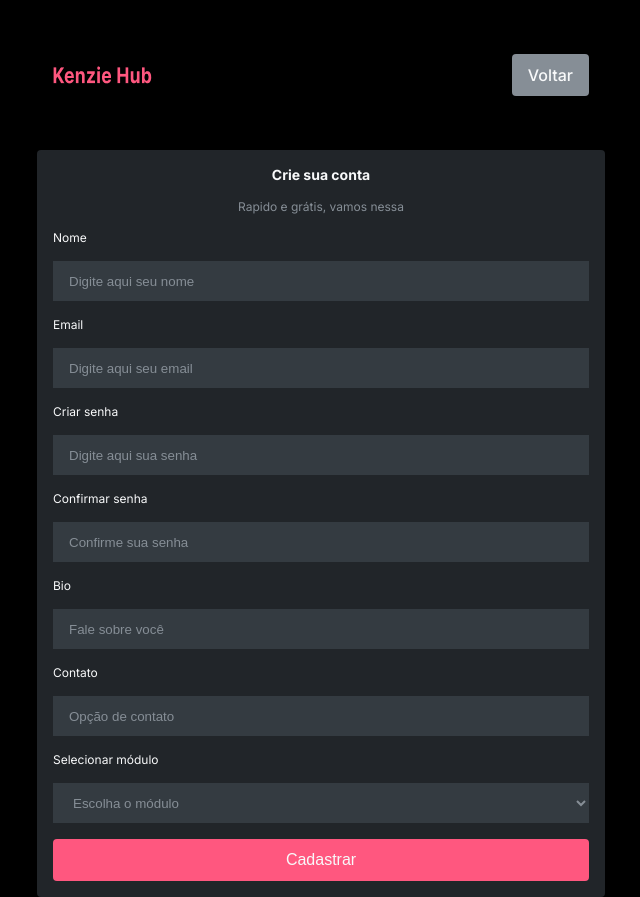
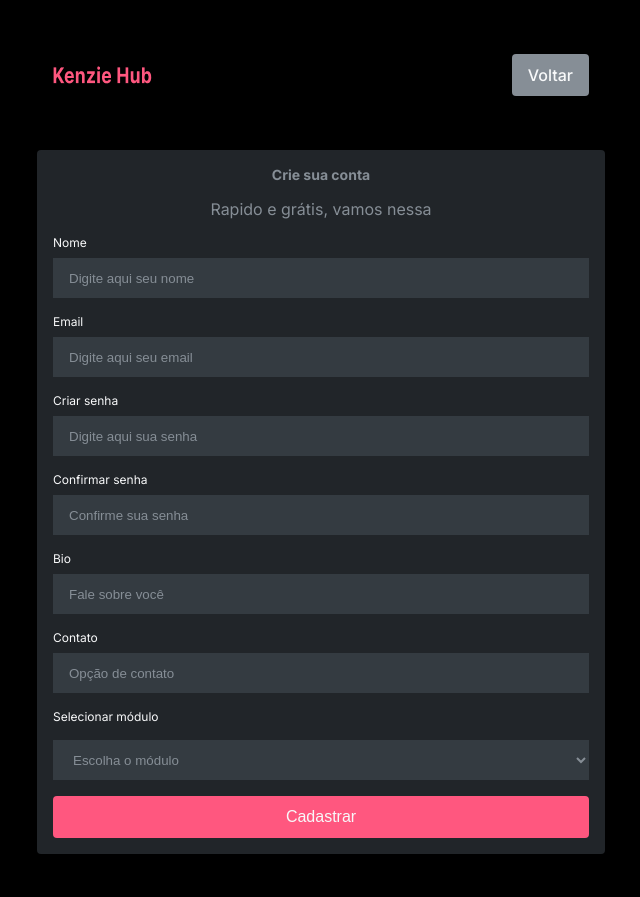
Before and after one commit to AndersonKeller/react-entrega-kenzie-hub-AndersonKeller, a React (Create React App) app: page /register in a window 1280 px wide. Shown: the whole page, without its empty margins (319-959 px from the left). After the commit the page ends 854 px from the top, so only its background shows below. Built offline with nearby package versions, Linux system fonts and the light colour scheme.

Commit message:
create components/Input

```diff
--- /dev/null
+++ b/src/components/Input/index.jsx
@@ -0,0 +1,13 @@
+import { StyledInput } from "./styles";
+
+export function Input({ label, id, placeholder, type, register, errorMsg }) {
+  return (
+    <>
+      <StyledInput>
+        <label htmlFor={id}>{label}</label>
+        <input id={id} type={type} placeholder={placeholder} {...register} />
+      </StyledInput>
+      {errorMsg && <span>{errorMsg}</span>}
+    </>
+  );
+}
--- /dev/null
+++ b/src/components/Input/styles.js
@@ -0,0 +1,19 @@
+import styled from "styled-components";
+
+export const StyledInput = styled.fieldset`
+  display: flex;
+  flex-direction: column;
+  border: none;
+  gap: 0.5rem;
+
+  input {
+    background-color: var(--color-gray2);
+    border: none;
+    color: var(--color-gray0);
+    height: 40px;
+    padding-left: 1rem;
+    &::placeholder {
+      color: var(--color-gray1);
+    }
+  }
+`;
--- a/src/components/SelectModule/index.jsx
+++ b/src/components/SelectModule/index.jsx
@@ -1,9 +1,9 @@
 import { StyledSelect } from "../../styles/StyledSelect";
 
 export function SelectModule({ name, register, id, errorMsg }) {
-  console.log(register);
   return (
     <>
+      <label htmlFor="modulo">Selecionar módulo</label>
       <StyledSelect id={id} name={name} {...register}>
         <option value="">Escolha o módulo</option>
         <option value="Primeiro módulo (Introdução ao Frontend)">
--- a/src/pages/Dashboard/index.jsx
+++ b/src/pages/Dashboard/index.jsx
@@ -11,6 +11,7 @@ import { StyledButton } from "../../components/Button/styles";
 import { StyledForm } from "../../styles/StyledForm";
 import { api } from "../../services/api";
 import { SelectLevel } from "../../components/SelectLevel";
+import { Input } from "../../components/Input";
 
 export function Dashboard() {
   const [showForm, setShowForm] = useState(false);
@@ -119,8 +120,16 @@ export function Dashboard() {
         {showForm && (
           <StyledForm noValidate onSubmit={handleSubmit(submitApi)}>
             <h2>Cadastrar tecnologia</h2>
-            <input type="text" placeholder="Nome" {...register("title")} />
-            {errors.title?.message && <span>{errors.title.message}</span>}
+            <Input
+              type={"text"}
+              label={""}
+              id={"name"}
+              placeholder={"Nome"}
+              register={register("title")}
+              errorMsg={errors.title?.message && errors.title.message}
+            />
+            {/* <input type="text" placeholder="Nome" {...register("title")} />
+            {errors.title?.message && <span>{errors.title.message}</span>} */}
             <SelectLevel
               id={"status"}
               register={register("status")}
--- a/src/pages/Dashboard/style.js
+++ b/src/pages/Dashboard/style.js
@@ -7,14 +7,6 @@ export const StyledMain = styled.main`
   background-color: var(--color-gray4);
   width: 100%;
   position: relative;
-  form {
-    position: fixed;
-    top: 50%;
-    left: 38%;
-    width: 400px;
-    z-index: 99;
-    height: 150px;
-  }
   div {
     display: flex;
     align-items: center;
--- a/src/pages/Login/index.jsx
+++ b/src/pages/Login/index.jsx
@@ -9,6 +9,7 @@ import { yupResolver } from "@hookform/resolvers/yup";
 import { useState } from "react";
 import { toast } from "react-toastify";
 import { useNavigate, Link } from "react-router-dom";
+import { Input } from "../../components/Input";
 
 export function Login() {
   const [user, setUser] = useState("");
@@ -74,22 +75,24 @@ export function Login() {
       <Header isButton={false}></Header>
       <StyledForm onSubmit={handleSubmit(onSubmitApi)} noValidate>
         <h2>Login</h2>
-        <label htmlFor="email">Email</label>
-        <input
-          id="email"
-          type="email"
-          placeholder="Digite seu email"
-          {...register("email")}
+
+        <Input
+          label={"Email"}
+          id={"email"}
+          placeholder={"Digite seu email"}
+          type={"email"}
+          register={register("email")}
+          errorMsg={errors.email?.message && errors.email.message}
         />
-        {errors.email?.message && <span>{errors.email.message}</span>}
-        <label htmlFor="password">Senha</label>
-        <input
-          id="password"
-          type="password"
-          placeholder="Digite sua senha"
-          {...register("password")}
+        <Input
+          id={"password"}
+          type={"password"}
+          label={"Senha"}
+          placeholder={"Digite sua senha"}
+          register={register("password")}
+          errorMsg={errors.password?.message && errors.password.message}
         />
-        {errors.password?.message && <span>{errors.password.message}</span>}
+
         {!loading ? (
           <Button
             loading={loading}
--- a/src/pages/Register/index.jsx
+++ b/src/pages/Register/index.jsx
@@ -9,6 +9,7 @@ import { yupResolver } from "@hookform/resolvers/yup";
 import { useNavigate } from "react-router-dom";
 import { useState } from "react";
 import { SelectModule } from "../../components/SelectModule";
+import { Input } from "../../components/Input";
 
 export function Register() {
   const navigate = useNavigate();
@@ -78,35 +79,56 @@ export function Register() {
       <StyledForm onSubmit={handleSubmit(onSubmitApi)} noValidate>
         <h2>Crie sua conta</h2>
         <p>Rapido e grátis, vamos nessa</p>
-        <label htmlFor="">Nome</label>
-        <input placeholder="Digite aqui seu nome" {...register("name")} />
-        {errors.name?.message && <span>{errors.name.message}</span>}
-        <label htmlFor="">Email</label>
-        <input placeholder="Digite aqui seu email" {...register("email")} />
-        {errors.email?.message && <span>{errors.email.message}</span>}
-        <label htmlFor="">Criar senha</label>
-        <input
-          type="password"
-          placeholder="Digite aqui sua senha"
-          {...register("password")}
+        <Input
+          label={"Nome"}
+          id={"name"}
+          placeholder={"Digite aqui seu nome"}
+          type={"text"}
+          register={register("name")}
+          errorMsg={errors.name?.message && errors.name.message}
         />
-        {errors.password?.message && <span>{errors.password.message}</span>}
-        <label htmlFor="">Confirmar senha</label>
-        <input
-          type="password"
-          placeholder="Confirme sua senha"
-          {...register("passwordValidate")}
+        <Input
+          id={"email"}
+          label={"Email"}
+          placeholder={"Digite aqui seu email"}
+          type={"email"}
+          register={register("email")}
+          errorMsg={errors.email?.message && errors.email.message}
         />
-        {errors.passwordValidate?.message && (
-          <span>{"A senha não corresponde"}</span>
-        )}
-        <label htmlFor="">Bio</label>
-        <input placeholder="Fale sobre você" {...register("bio")} />
-        {errors.bio?.message && <span>{errors.bio.message}</span>}
-        <label htmlFor="">Contato</label>
-        <input placeholder="Opção de contato" {...register("contact")} />
-        {errors.contact?.message && <span>{errors.contact.message}</span>}
-        <label htmlFor="modulo">Selecionar módulo</label>
+        <Input
+          label={"Criar senha"}
+          id={"password"}
+          type={"password"}
+          placeholder={"Digite aqui sua senha"}
+          register={register("password")}
+          errorMsg={errors.password?.message && errors.password.message}
+        />
+        <Input
+          id={"passwordValidate"}
+          label={"Confirmar senha"}
+          type={"password"}
+          placeholder={"Confirme sua senha"}
+          register={register("passwordValidate")}
+          errorMsg={
+            errors.passwordValidate?.message && errors.passwordValidate.message
+          }
+        />
+        <Input
+          id={"bio"}
+          label={"Bio"}
+          placeholder={"Fale sobre você"}
+          register={register("bio")}
+          errorMsg={errors.bio?.message && errors.bio.message}
+        />
+        <Input
+          id={"contact"}
+          label={"Contato"}
+          placeholder={"Opção de contato"}
+          register={register("contact")}
+          errorMsg={errors.contact?.message && errors.contact.message}
+        />
+
+
 
         <SelectModule
           errorMsg={
--- a/src/styles/StyledForm.js
+++ b/src/styles/StyledForm.js
@@ -13,32 +13,20 @@ export const StyledForm = styled.form`
   h2,
   p {
     text-align: center;
+    color: var(--color-gray1);
   }
   h2 {
     font-size: var(--font-title3);
   }
-  p {
-    color: var(--color-gray1);
-  }
+
   span {
     color: var(--color-negative);
     font-weight: 500;
   }
-  p,
   label {
     font-size: var(--font-text);
   }
-  input,
-  select {
-    background-color: var(--color-gray2);
-    border: none;
-    color: var(--color-gray0);
-    height: 40px;
-    padding-left: 1rem;
-    &::placeholder {
-      color: var(--color-gray1);
-    }
-  }
+  p,
   option,
   select {
     color: var(--color-gray1);
--- a/src/styles/StyledSelect.js
+++ b/src/styles/StyledSelect.js
@@ -6,4 +6,7 @@ export const StyledSelect = styled.select`
   height: 40px;
   padding-left: 1rem;
   color: var(--color-gray1);
+  label {
+    font-size: var(--font-text);
+  }
 `;
```
